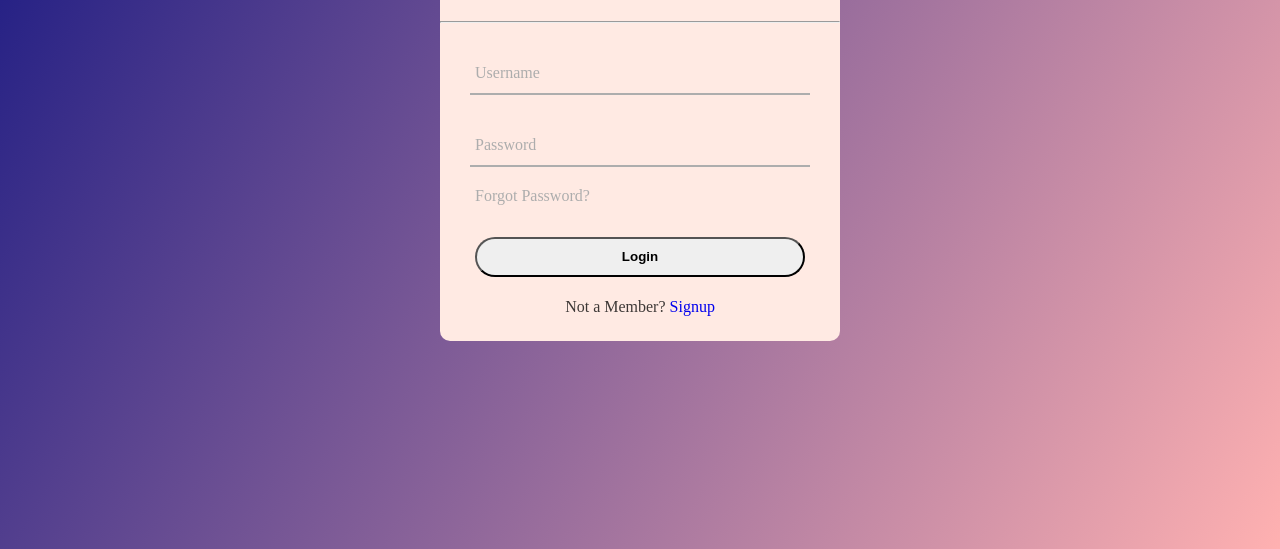
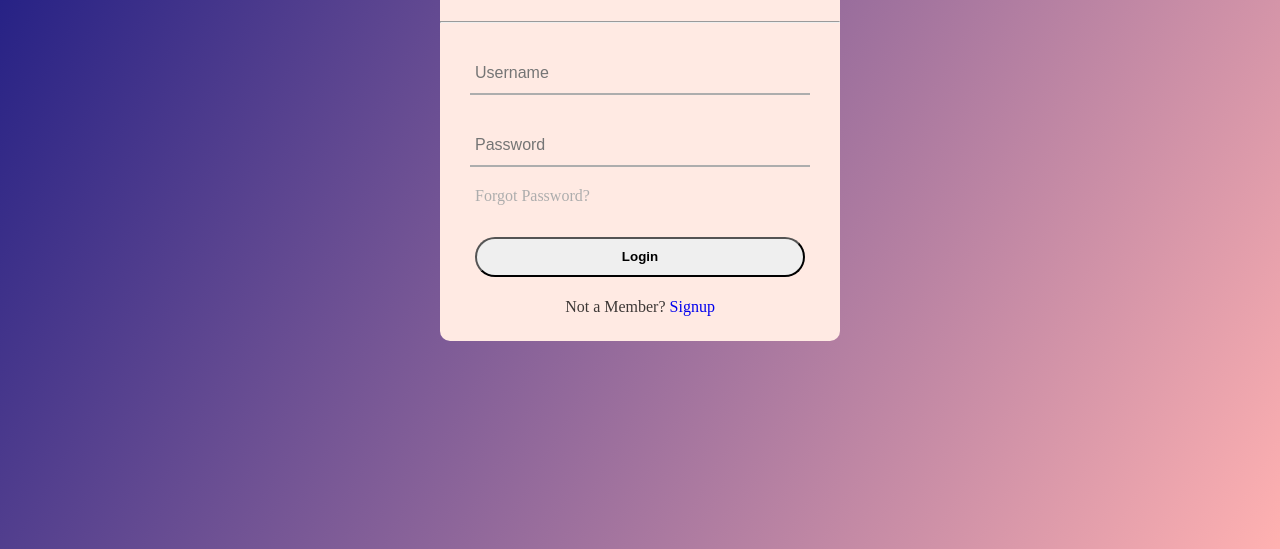
Before and after one commit to eccentric20/Login-page, a plain HTML site: page index.html in a window 1280 px wide. Shown: the part 267-816 px from the top of the page. Drawn offline with Linux system fonts and the light colour scheme.

Commit message:
Update index.html

```diff
--- a/index.html
+++ b/index.html
@@ -12,13 +12,13 @@
             <h1>Login</h1>
             <hr>
             <div class="txt-field">
-                <input type="text" name="text">
-                <label>Username</label>
+                <input type="text" name="text" placeholder="Username">
+                <label></label>
 
             </div>
             <div class="txt-field">
-                <input type="text" name="text">
-                <label>Password</label>
+                <input type="text" name="text" placeholder="Password">
+                <label></label>
 
             </div>
             <div>
```
